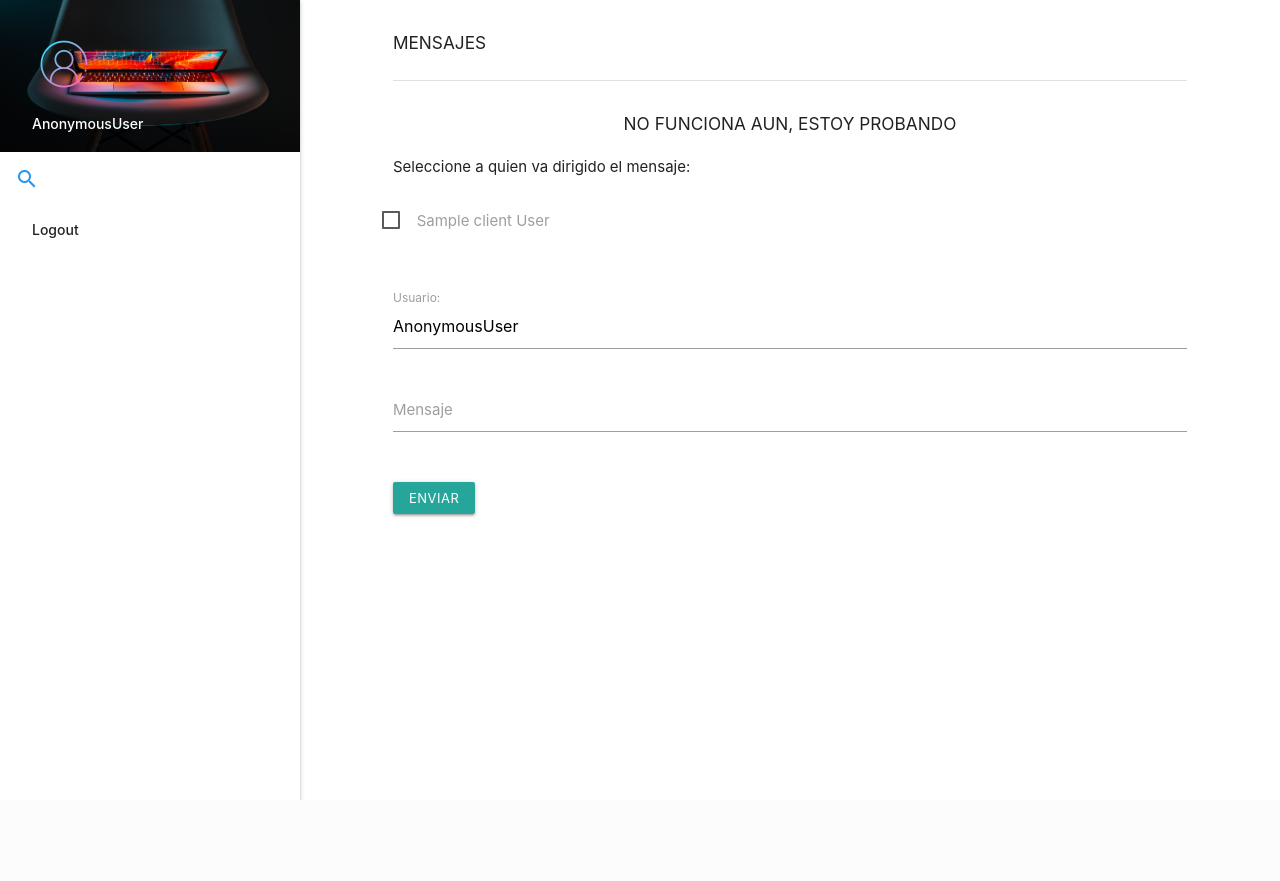
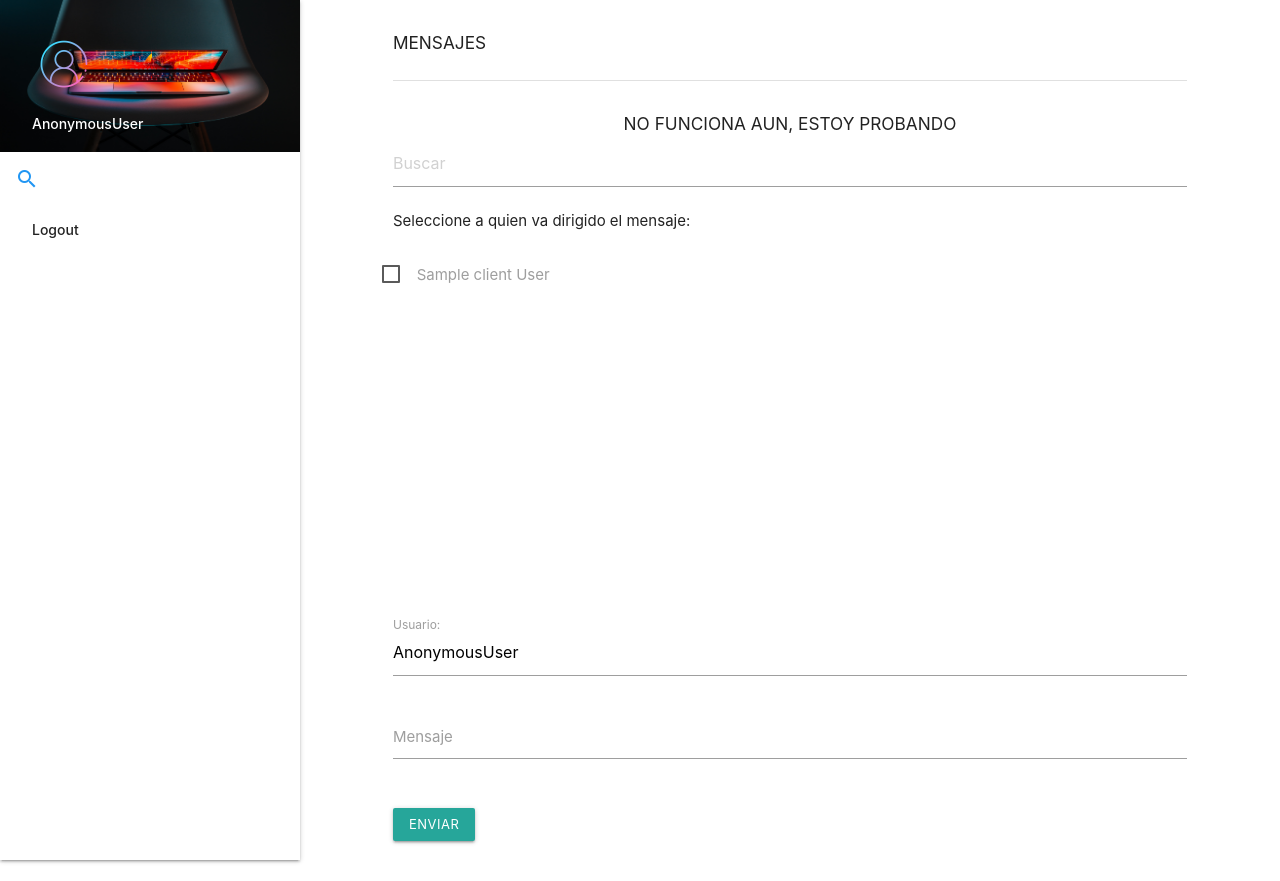
Before and after one commit to gabodl15/RB, a Django app: page /text_messages/ in a window 1280 px wide. Before the commit the page ends 800 px from the top, so only its background shows below. Run offline with Django 4.2, Linux system fonts and the light colour scheme; tables that the repository leaves empty hold one stand-in row (values such as "Sample post"); parts of the project's set-up code (start-up, migrations or seed data) failed here and were passed over.

Commit message:
QUEDA FUNCIONAL EL FILTRO DE LOS USUARIOS PARA ENVIAR MENSAJES.

```diff
--- a/templates/layouts/app.html
+++ b/templates/layouts/app.html
@@ -198,12 +198,6 @@
                 var elems = document.querySelectorAll('.fixed-action-btn');
                 var instances = M.FloatingActionButton.init(elems, {});
             });
-
-            // Or with jQuery
-
-            $(document).ready(function(){
-                $('.fixed-action-btn').floatingActionButton();
-            });
         </script>
     </body>
 </html>
--- a/templates/text_messages/index.html
+++ b/templates/text_messages/index.html
@@ -1,5 +1,12 @@
 {% extends 'layouts/app.html' %}
-
+{% block 'head' %}
+<style>
+    .scrollable{
+        overflow: scroll;
+        height:400px;
+    }
+</style>
+{% endblock %}
 {% block 'content' %}
 <div class="row">
     <div class="col s12 m6">
@@ -13,23 +20,21 @@
     <div class="col s12">
         <form action="{% url 'text_messages.send' %}" method="POST">
             {% csrf_token %}
-            <div class="row">
+            <input type="text" id="searchInput" placeholder="Buscar">
+            <div class="row scrollable">
                 <div class="col s12">
                     <p>Seleccione a quien va dirigido el mensaje:</p>
                 </div>
                 <div class="">
-                    <div class="row scrollable" style="max-height: 400px">
+                    <div class="row clients">
                         {% for client in clients %}
                             <p class="col s12 m3">
-                                <label>
+                                <label class="client">
                                     <input type="checkbox" name="phones" value="{{ client.phone }}"/>
                                     <span>{{ client }} {% if client.last_name %} {{ client.last_name }} {% endif %}</span>
                                 </label>
                             </p>
-                            {% if forloop.counter|divisibleby:4 and not forloop.last %}
-                                </div>
-                                <div class="row">
-                            {% endif %}
+
                         {% endfor %}
                     </div>
                 </div>
@@ -49,3 +54,27 @@
     </div>
 </div>
 {% endblock %}
+
+{% block 'javascript' %}
+<script type="text/javascript">
+    const searchInput = document.getElementById('searchInput');
+    const clientLabels = document.querySelectorAll('.client');
+
+    searchInput.addEventListener('input', function() {
+        const searchValue = this.value.toLowerCase();
+
+        clientLabels.forEach(label => {
+            const clientName = label.querySelector('span').textContent.toLowerCase();
+
+            if (clientName.includes(searchValue)) {
+
+                label.parentNode.style.display = 'block';
+            } else {
+
+                    label.parentNode.style.display = 'none';
+
+            }
+        });
+    });
+</script>
+{% endblock %}
```
